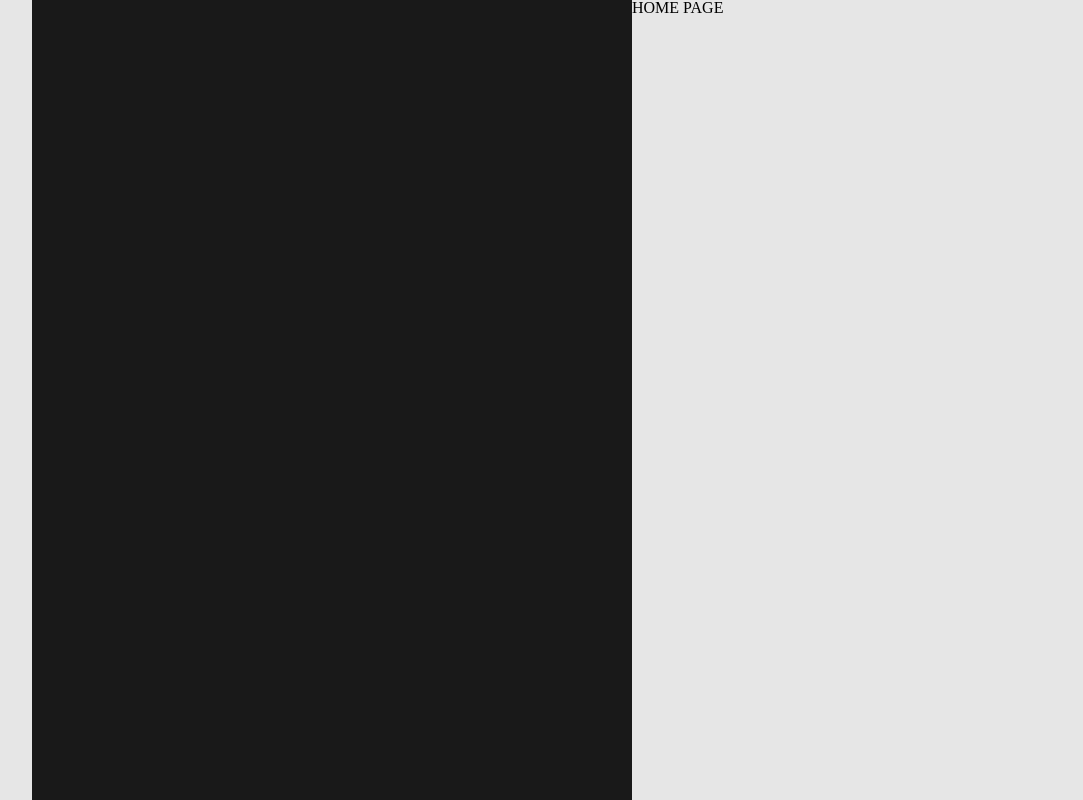
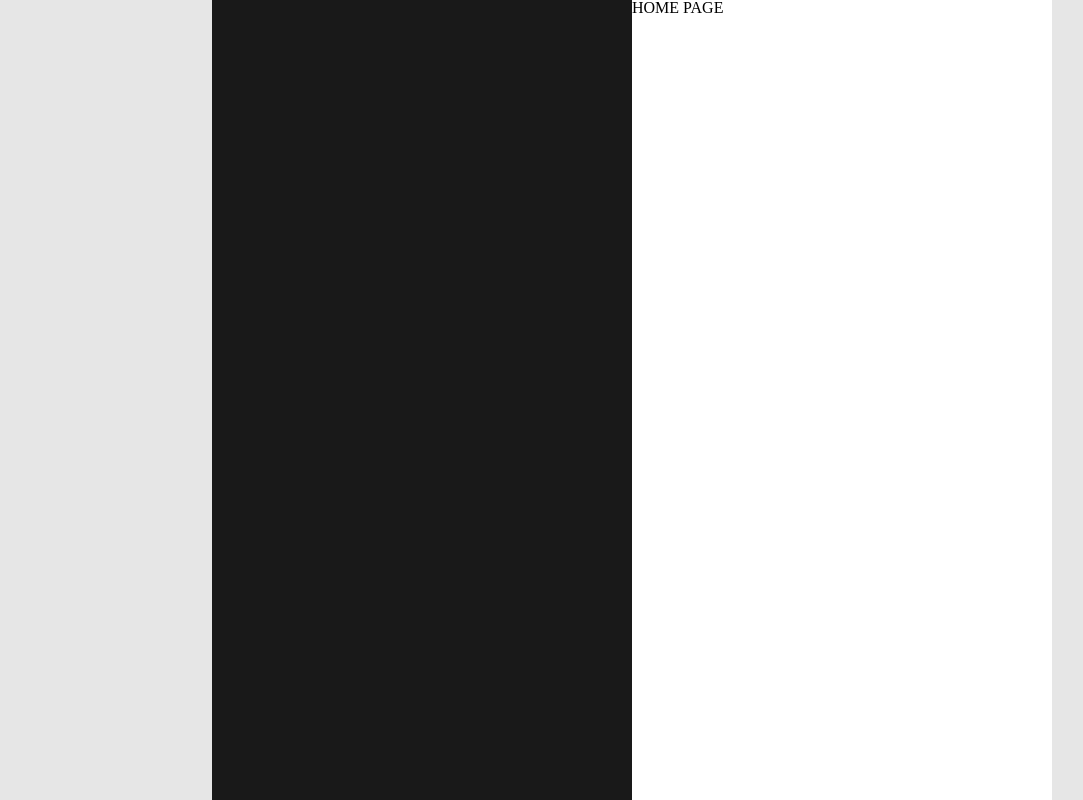
Before and after one commit to Fran-Fe/franfe-front, a React (Create React App) app: page / in a window 1280 px wide. Shown: the whole page, without its empty margins (8-1091 px from the left). Built offline with nearby package versions, Linux system fonts and the light colour scheme.

Commit message:
style: re get a layout

```diff
--- a/src/components/OnBoarding/OnBoarding.tsx
+++ b/src/components/OnBoarding/OnBoarding.tsx
@@ -3,6 +3,7 @@ import styled from 'styled-components';
 const OnBoardingImg = styled.div`
   height: 100vh;
   width: 50%;
+  max-width: 420px;
   background-color: #191919;
 `;
 
--- a/src/hooks/useDisplaySize.ts
+++ b/src/hooks/useDisplaySize.ts
@@ -11,7 +11,6 @@ const useDisplaySize = () => {
         setCurrentDisplaySize(window.innerWidth);
       }, 200);
     };
-
     window.addEventListener('resize', updateDisplaySize);
 
     return () => {
--- a/src/layouts/Layout.tsx
+++ b/src/layouts/Layout.tsx
@@ -9,22 +9,23 @@ const OutContainer = styled.div`
   flex-direction: column;
   align-items: center;
   height: 100vh;
-  background-color: ${(props) => props.theme.backgorundPrimary};
+  background-color: ${(props) => props.theme.backgroundSecondary};
 `;
 
 const MainContainer = styled.div`
   display: flex;
   justify-content: center;
   width: 100vw;
-  max-width: 1200px;
+  max-width: 840px;
 `;
 
 const Content = styled.div`
   display: flex;
-  max-width: 600px;
+  max-width: 420px;
   width: 100vw;
   height: 100vh;
   flex: 1;
+  background-color: ${(props) => props.theme.backgroundPrimary};
 `;
 
 const Layout = ({ children }: PropsWithChildren) => {
@@ -33,7 +34,7 @@ const Layout = ({ children }: PropsWithChildren) => {
   return (
     <OutContainer>
       <MainContainer>
-        {displaySize > 1100 ? <OnBoarding /> : <div />}
+        {displaySize > 1000 ? <OnBoarding /> : <div />}
         <Content>{children || <Outlet />}</Content>
       </MainContainer>
     </OutContainer>
--- a/src/styles/theme.ts
+++ b/src/styles/theme.ts
@@ -1,6 +1,7 @@
 const theme = {
-  backgorundPrimary: '#e6e6e6',
-  backgroundSecondary: '#f5f7f9',
+  backgroundPrimary: '#fff',
+  backgroundSecondary: '#e6e6e6',
+  backgroundTertiary: '#f5f7f9',
 
   fontPrimary: '#66696B',
   fontSecondary: '#325757',
```
